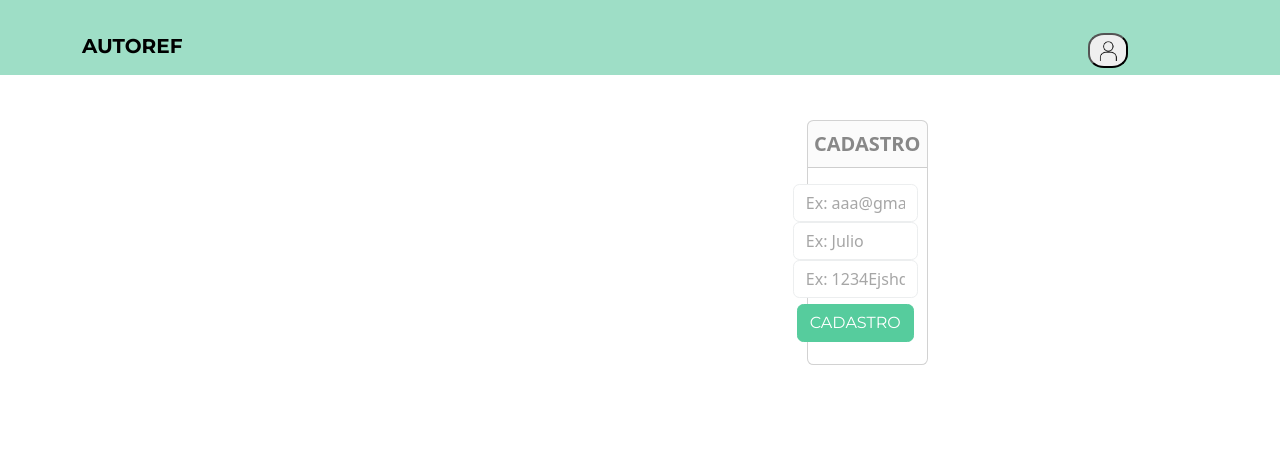
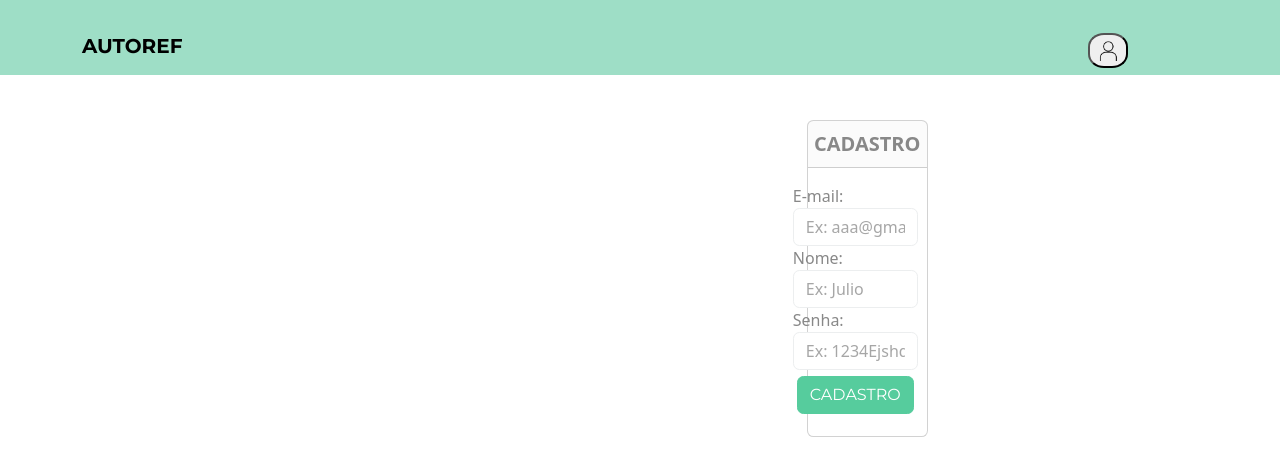
Before and after one commit to erthalduda/autoRef, a React (Create React App) app in the folder autoref-app/: page /#/cadastro in a window 1280 px wide. Shown: the top 476 px of the page. Built offline with nearby package versions, Linux system fonts and the light colour scheme; no server answers.

Commit message:
Cadstro lindo

```diff
--- a/autoref-app/src/views/cadastro-usuario.jsx
+++ b/autoref-app/src/views/cadastro-usuario.jsx
@@ -14,11 +14,13 @@ const CadastroUsuario = () => {
   const { fetchData } = useAxios();
   const [inputFields, setInputFields] = useState([
     {
+
       id: 1,
       name: "email",
       value: "",
       placeholder: "Ex: aaa@gmail.com",
       type: "text",
+      label: "E-mail:"
     },
     {
       id: 2,
@@ -26,6 +28,7 @@ const CadastroUsuario = () => {
       value: "",
       placeholder: "Ex: Julio",
       type: "text",
+      label: "Nome:"
     },
     {
       id: 3,
@@ -33,6 +36,7 @@ const CadastroUsuario = () => {
       value: "",
       placeholder: "Ex: 1234Ejshdks",
       type: "text",
+      label: "Senha:"
     },
   ]);
   const [infosCadastro, setinfosCadastro] = useState({
@@ -104,6 +108,9 @@ const CadastroUsuario = () => {
                   {inputFields.map((input, index) => {
                     return (
                       <div key={index}>
+
+                        {input.label != null ? <>{input.label}</> : <>null</>}
+
                         <input
                           type={input.type}
                           key={input.id}
```
